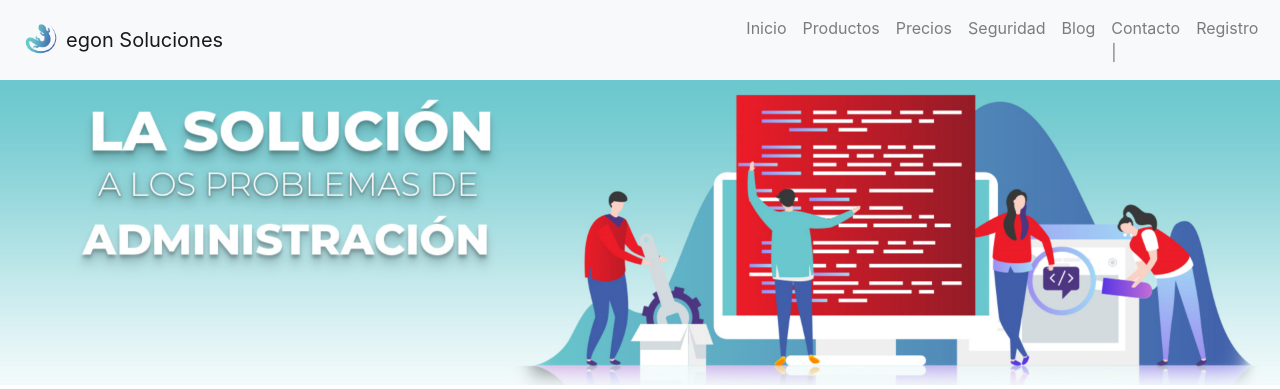
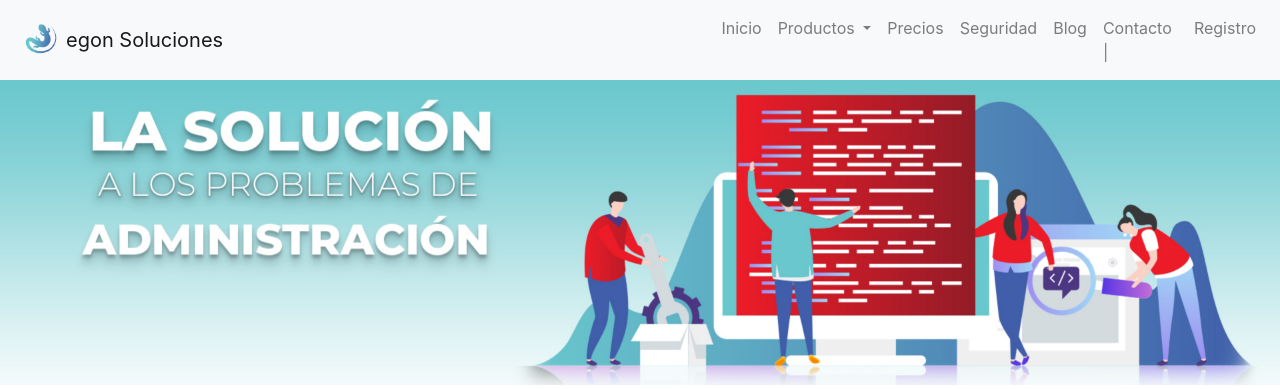
Before and after one commit to JoseCarlosPa/EgonWebPage, a PHP site: page /index.php in a window 1280 px wide. Shown: the top 389 px of the page. Run offline with PHP 8.4, Linux system fonts and the light colour scheme.

Commit message:
Arreglado bootrap y js

```diff
--- a/css/egonWebpage.css
+++ b/css/egonWebpage.css
@@ -84,7 +84,7 @@
 
 .container_header {
     margin: 0 auto;
-    padding-left: 40%;
+    padding-left: 38%;
     padding-right: 0%;
     text-align: left;
 }
--- a/htmls/footer.html
+++ b/htmls/footer.html
@@ -1,6 +1,15 @@
 <!--JavaScript at end of body for optimized loading-->
+
+<!--
 <script type="text/javascript" src="js/bootstrap.js"></script>
 <script type="text/javascript" src="js/bootstrap.bundle.js"></script>
+<script src="https://ajax.googleapis.com/ajax/libs/jquery/3.4.1/jquery.min.js"></script>
+<script src="https://maxcdn.bootstrapcdn.com/bootstrap/3.4.0/js/bootstrap.min.js"></script>
+
+-->
+<script src="https://code.jquery.com/jquery-3.3.1.slim.min.js" integrity="sha384-q8i/X+965DzO0rT7abK41JStQIAqVgRVzpbzo5smXKp4YfRvH+8abtTE1Pi6jizo" crossorigin="anonymous"></script>
+<script src="https://cdnjs.cloudflare.com/ajax/libs/popper.js/1.14.7/umd/popper.min.js" integrity="sha384-UO2eT0CpHqdSJQ6hJty5KVphtPhzWj9WO1clHTMGa3JDZwrnQq4sF86dIHNDz0W1" crossorigin="anonymous"></script>
+<script src="https://stackpath.bootstrapcdn.com/bootstrap/4.3.1/js/bootstrap.min.js" integrity="sha384-JjSmVgyd0p3pXB1rRibZUAYoIIy6OrQ6VrjIEaFf/nJGzIxFDsf4x0xIM+B07jRM" crossorigin="anonymous"></script>
 <script>
 $('.carousel').carousel()
 </script>
--- a/htmls/header.html
+++ b/htmls/header.html
@@ -6,57 +6,26 @@
 
     <link rel="shortcut icon"  href="/img/logoEgon.ico" />
     <!--Import bootsrap.css-->
+
+    <!--
     <link type="text/css" rel="stylesheet" href="css/bootstrap.css"  media="screen,projection"/>
     <link type="text/css" rel="stylesheet" href="css/bootstrap-grid.css"  media="screen,projection"/>
     <link type="text/css" rel="stylesheet" href="css/bootstrap-reboot.css"  media="screen,projection"/>
+
+
+    -->
+    <link rel="stylesheet" href="https://stackpath.bootstrapcdn.com/bootstrap/4.3.1/css/bootstrap.min.css" integrity="sha384-ggOyR0iXCbMQv3Xipma34MD+dH/1fQ784/j6cY/iJTQUOhcWr7x9JvoRxT2MZw1T" crossorigin="anonymous">
     <link type="text/css" rel="stylesheet" href="css/egonWebpage.css"  media="screen,projection"/>
     <link href="https://fonts.googleapis.com/css?family=Montserrat:100,200,300,400,500,600,700,800" rel="stylesheet">
-
-
-  <script src="https://ajax.googleapis.com/ajax/libs/jquery/3.4.1/jquery.min.js"></script>
-  <script src="https://maxcdn.bootstrapcdn.com/bootstrap/3.4.0/js/bootstrap.min.js"></script>
-
     <!--Let browser know website is optimized for mobile-->
     <meta name="viewport" content="width=device-width, initial-scale=1.0"/>
     <meta charset="UTF-8">
     <title>Egon</title>
 </head>
 <!--Barra de navegacion-->
-<!--
-<nav class="navbar navbar-expand-lg navbar-light color_nav_bar container_header">
 
-    <button class="navbar-toggler" type="button" data-toggle="collapse" data-target="#navbarNavDropdown" aria-controls="navbarNavDropdown" aria-expanded="false" aria-label="Toggle navigation">
-        <span class="navbar-toggler-icon"></span>
-    </button>
-    <div class="collapse navbar-collapse" id="navbarNavDropdown">
-        <ul class="navbar-nav">
-            <li class="nav-item ">
-                <a class="nav-link left" href="index.php">Inicio <span class="sr-only">(current)</span></a>
-            </li>
-            <li class="nav-item">
-                <a class="nav-link" href="#">Productos</a>
-            </li>
-            <li class="nav-item">
-                <a class="nav-link" href="#">Precios</a>
-            </li>
-            <li class="nav-item">
-                <a class="nav-link" href="#">Seguridad</a>
-            </li>
-            <li class="nav-item">
-                <a class="nav-link" href="https://egonsoluciones.wordpress.com/">Blog</a>
-            </li>
-            <li class="nav-item">
-                <a class="nav-link" href="contacto.php">Contacto  </a>
-            </li>
 
-            <img src="img/logoEgon.png" alt="logoEgon" height="50" width="50">
-            <a class="navbar-brand" href="index.php">egon Soluciones</a>
-        </ul>
-    </div>
-</nav>
-
--->
-<nav class="navbar navbar-light bg-light  navbar navbar-expand-lg navbar-light color_nav_bar">
+<nav class="navbar navbar-light bg-light  navbar navbar-expand-lg navbar-light color_nav_bar  ">
     <img src="img/logoEgon.png" alt="logoEgon" height="50" width="50">
     <a class="navbar-brand" href="index.php">egon Soluciones</a>
     <button class="navbar-toggler" type="button" data-toggle="collapse" data-target="#navbarNavDropdown" aria-controls="navbarNavDropdown" aria-expanded="true" aria-label="Toggle navigation">
@@ -67,8 +36,17 @@
             <li class="nav-item ">
                 <a class="nav-link left" href="index.php">Inicio <span class="sr-only">(current)</span></a>
             </li>
-            <li class="nav-item">
-                <a class="nav-link" href="#">Productos</a>
+            <li class="nav-item dropdown">
+                <a class="nav-link dropdown-toggle" href="#" id="navbardrop" data-toggle="dropdown">
+                    Productos
+                </a>
+                <div class="dropdown-menu">
+                    <a class="dropdown-item" href="urban.php">Urban</a>
+                    <a class="dropdown-item" href="clubs.php">Clubs</a>
+                    <a class="dropdown-item" href="vianda.php">Vianda</a>
+                    <a class="dropdown-item" href="econt.php">Econt</a>
+                    <a class="dropdown-item" href="fm.php">FM</a>
+                </div>
             </li>
             <li class="nav-item">
                 <a class="nav-link" href="#">Precios</a>
@@ -90,3 +68,42 @@
         </ul>
     </div>
 </nav>
+
+<!--
+<nav class="navbar navbar-expand-lg navbar-light bg-light">
+    <a class="navbar-brand" href="#">Navbar</a>
+    <button class="navbar-toggler" type="button" data-toggle="collapse" data-target="#navbarSupportedContent" aria-controls="navbarSupportedContent" aria-expanded="false" aria-label="Toggle navigation">
+        <span class="navbar-toggler-icon"></span>
+    </button>
+
+    <div class="collapse navbar-collapse" id="navbarSupportedContent">
+        <ul class="navbar-nav mr-auto">
+            <li class="nav-item active">
+                <a class="nav-link" href="#">Home <span class="sr-only">(current)</span></a>
+            </li>
+            <li class="nav-item">
+                <a class="nav-link" href="#">Link</a>
+            </li>
+            <li class="nav-item dropdown">
+                <a class="nav-link dropdown-toggle" href="#" id="navbarDropdown" role="button" data-toggle="dropdown" aria-haspopup="true" aria-expanded="false">
+                    Dropdown
+                </a>
+                <div class="dropdown-menu" aria-labelledby="navbarDropdown">
+                    <a class="dropdown-item" href="#">Action</a>
+                    <a class="dropdown-item" href="#">Another action</a>
+                    <div class="dropdown-divider"></div>
+                    <a class="dropdown-item" href="#">Something else here</a>
+                </div>
+            </li>
+            <li class="nav-item">
+                <a class="nav-link disabled" href="#">Disabled</a>
+            </li>
+        </ul>
+        <form class="form-inline my-2 my-lg-0">
+            <input class="form-control mr-sm-2" type="search" placeholder="Search" aria-label="Search">
+            <button class="btn btn-outline-success my-2 my-sm-0" type="submit">Search</button>
+        </form>
+    </div>
+</nav>
+
+-->
```
